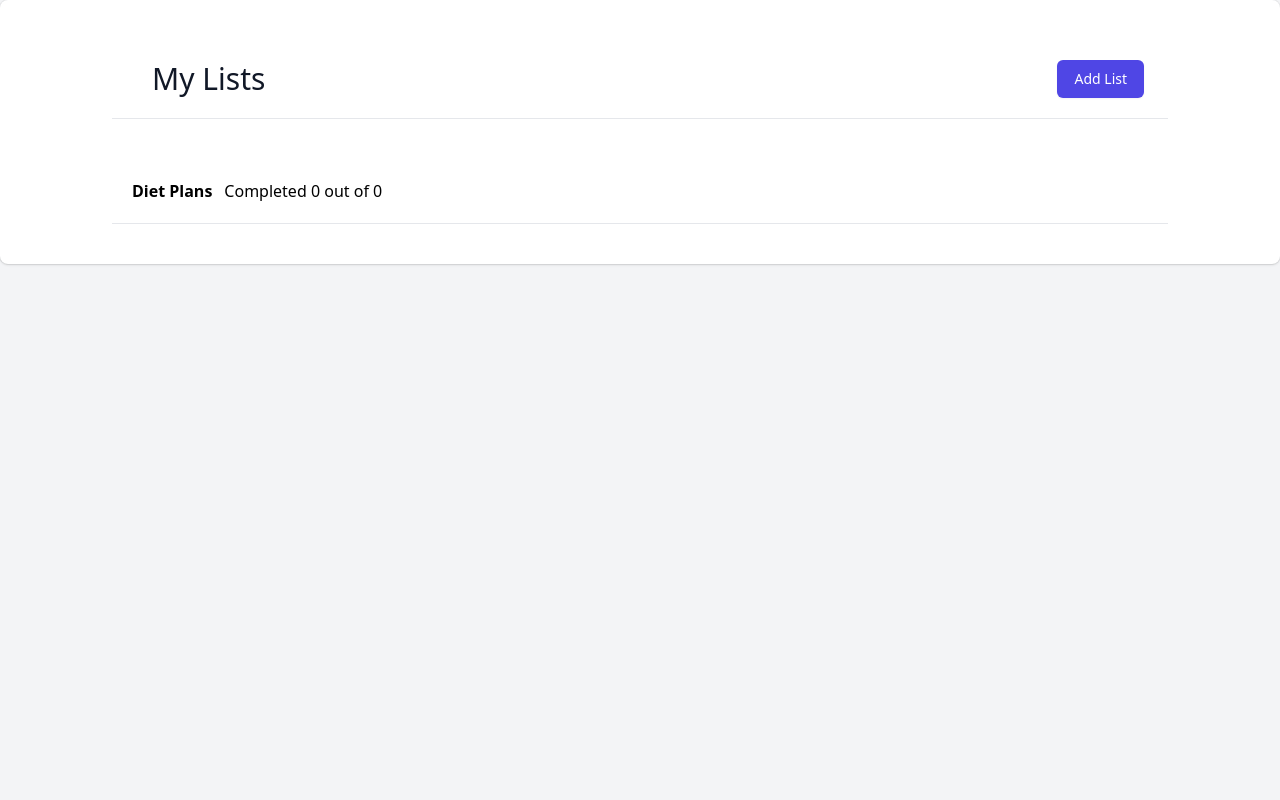
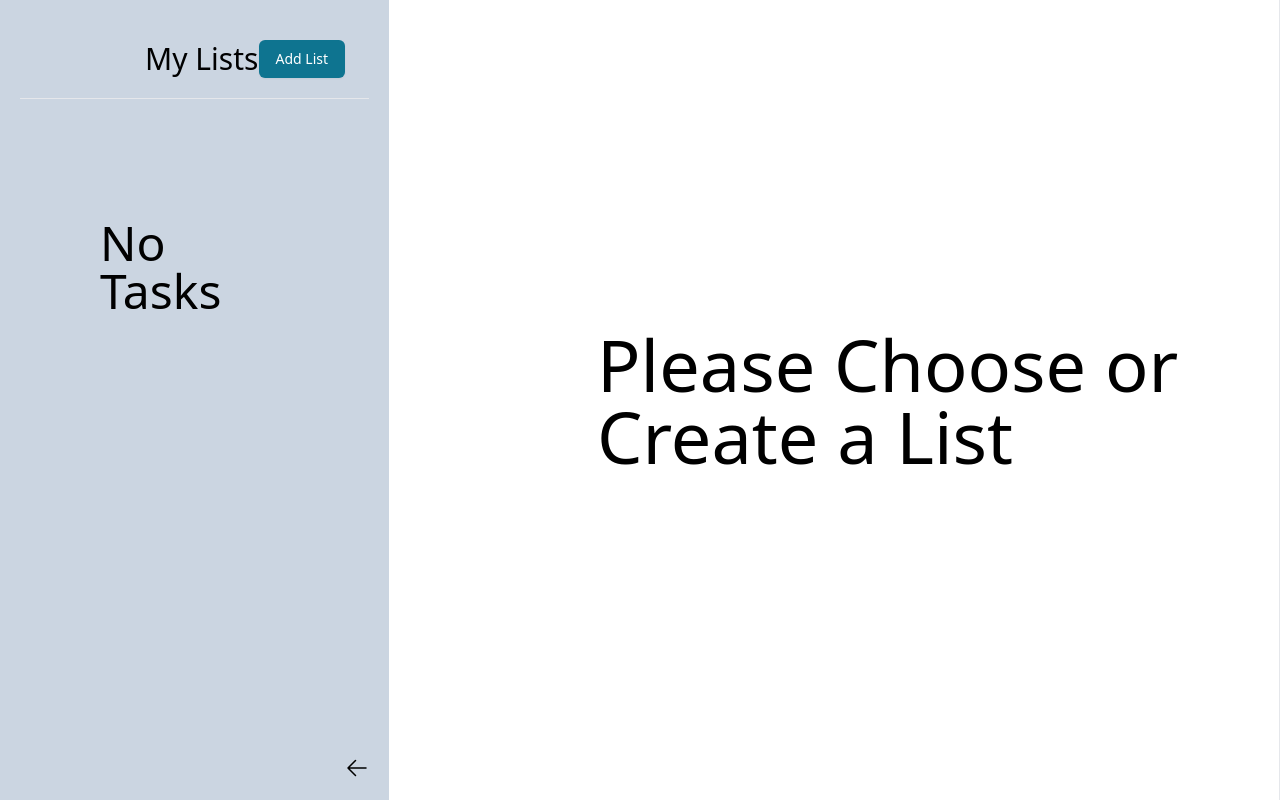
Before and after one commit to Byron-web/task-manager, an Angular app in the folder src/task-manager/: page / in a window 1280 px wide. Built offline with nearby package versions, Linux system fonts and the light colour scheme.

Commit message:
Updates - 10/22/2022

```diff
--- a/src/task-manager/src/app/app.component.html
+++ b/src/task-manager/src/app/app.component.html
@@ -1 +1,3 @@
-<app-task-list-overview></app-task-list-overview>
+<app-task-list-overview
+  class="h-full w-full grow flex flex-row"
+></app-task-list-overview>
--- a/src/task-manager/src/app/app.component.ts
+++ b/src/task-manager/src/app/app.component.ts
@@ -1,20 +1,10 @@
-import {Component} from '@angular/core';
-import {TaskList} from "./models/task-list.model";
-import {v4 as uuidv4} from 'uuid';
+import { Component } from '@angular/core';
+import { TaskList } from './models/task-list.model';
+import { v4 as uuidv4 } from 'uuid';
 
 @Component({
-  selector: 'app-root', templateUrl: './app.component.html', styleUrls: ['./app.component.scss']
+  selector: 'app-root',
+  templateUrl: './app.component.html',
+  styleUrls: ['./app.component.scss'],
 })
-export class AppComponent {
-  public taskList: TaskList = {
-    id: uuidv4(),
-    title: 'My Task List',
-    tasks: [{id: uuidv4(), name: 'Task1', detail: 'Blah', completed: false, dateCompleted: new Date, editMode: false},
-      {id: uuidv4(), name: 'Task2', detail: 'Blah', completed: false, dateCompleted: new Date, editMode: false},
-      {id: uuidv4(), name: 'Task3', detail: 'Blah', completed: false, dateCompleted: new Date, editMode: false},
-      {id: uuidv4(), name: 'Task4', detail: 'Blah', completed: false, dateCompleted: new Date, editMode: false},
-      {id: uuidv4(), name: 'Task5', detail: 'Blah', completed: false, dateCompleted: new Date, editMode: false},
-      {id: uuidv4(), name: 'Task6', detail: 'Blah', completed: false, dateCompleted: new Date, editMode: false},],
-    editMode: false
-  };
-}
+export class AppComponent {}
--- a/src/task-manager/src/app/components/task-list-card/task-list-card.component.html
+++ b/src/task-manager/src/app/components/task-list-card/task-list-card.component.html
@@ -1,4 +1,6 @@
-<div class="flex hover:bg-gray-50 p-5 border-b border-gray-200 cursor-pointer">
+<div
+  class="flex hover:bg-cyan-700 hover:text-white p-5 border-gray-200 cursor-pointer"
+>
   <h3 class="font-semibold">{{ taskList.title }}</h3>
   <h2 class="font-extralight ml-3">{{ getCompletedTasksMessage() }}</h2>
 </div>
--- a/src/task-manager/src/app/components/task-list-card/task-list-card.component.ts
+++ b/src/task-manager/src/app/components/task-list-card/task-list-card.component.ts
@@ -1,6 +1,6 @@
-import {TaskList} from '../../models/task-list.model';
-import {Component, OnInit} from '@angular/core';
-import {Input} from '@angular/core';
+import { TaskList } from '../../models/task-list.model';
+import { Component, OnInit } from '@angular/core';
+import { Input } from '@angular/core';
 
 @Component({
   selector: 'app-task-list-card',
@@ -9,16 +9,17 @@ import {Input} from '@angular/core';
 })
 export class TaskListCardComponent implements OnInit {
   @Input() public taskList!: TaskList;
+  public noList = '';
 
-  public constructor() {
-  }
+  public constructor() {}
 
-  public ngOnInit(): void {
-  }
+  public ngOnInit(): void {}
 
   public getCompletedTasksMessage(): string {
     let totalTasks: number = this.taskList.tasks.length;
-    let completedTasks: number = this.taskList.tasks.filter(x => x.completed).length;
+    let completedTasks: number = this.taskList.tasks.filter(
+      (x) => x.completed
+    ).length;
     return `Completed ${completedTasks} out of ${totalTasks}`;
   }
 }
--- a/src/task-manager/src/app/components/task-list-overview/task-list-overview.component.html
+++ b/src/task-manager/src/app/components/task-list-overview/task-list-overview.component.html
@@ -1,21 +1,65 @@
-<div class="bg-gray-100 h-full">
+<div class="h-full w-full flex flex-row border-r">
   <div
-    class="mx-auto max-w-7xl px-20 sm:px-24 lg:px-28 py-10 bg-white overflow-hidden shadow ring-1 ring-black ring-opacity-5 md:rounded-lg">
-    <div class="flex flex-row justify-between px-4 py-5 sm:px-6 border-b mb-10">
+    [ngClass]="isOpened ? 'w-[35rem]' : 'w-[5rem]'"
+    class="h-full p-5 flex flex-col justify-between overflow-hidden bg-slate-300"
+  >
+    <div>
+      <div
+        class="flex flex-row justify-between px-4 py-5 sm:px-6 border-b mb-10"
+      >
         <div class="ml-4 flex items-center">
-        <h3 class="text-3xl font-medium leading-6 text-gray-900">My Lists</h3>
+          <h3 class="text-3xl font-medium translate-x-3/4 leading-6">
+            My Lists
+          </h3>
         </div>
         <div>
           <button
-          class="relative inline-flex items-center rounded-md border border-transparent bg-indigo-600 px-4 py-2 text-sm font-medium text-white shadow-sm hover:bg-indigo-700 focus:outline-none focus:ring-2 focus:ring-indigo-500 focus:ring-offset-2"
-          type="button">
+            (click)="addList()"
+            class="relative inline-flex items-center rounded-md border border-transparent bg-cyan-700 px-4 py-2 text-sm font-medium text-white shadow-sm hover:bg-cyan-500 focus:outline-none focus:ring-2 focus:bg-cyan-600 focus:ring-offset-2"
+            type="button"
+          >
             Add List
           </button>
         </div>
       </div>
-    <app-task-list-card (click)="selectList(taskList)" *ngFor="let taskList of taskLists" [taskList]="taskList">
+      <app-task-list-card
+        (click)="selectList(taskList)"
+        *ngFor="let taskList of taskLists"
+        [taskList]="taskList"
+      >
         {{ taskList.title }}
       </app-task-list-card>
+      <div
+        *ngIf="this.taskLists.length <= 0"
+        class="flex items-center justify-center p-20 text-5xl font-extralight"
+      >
+        No Tasks
       </div>
-  <app-task-list *ngIf="currentTaskList" [taskList]="currentTaskList"></app-task-list>
     </div>
+    <button class="flex justify-end" (click)="toggleNav()">
+      <svg
+        [ngClass]="isOpened ? 'rotate-0' : 'rotate-180'"
+        xmlns="http://www.w3.org/2000/svg"
+        fill="none"
+        viewBox="0 0 24 24"
+        stroke-width="1.5"
+        stroke="currentColor"
+        class="w-6 h-6 cursor-pointer transition-transform"
+      >
+        <path
+          stroke-linecap="round"
+          stroke-linejoin="round"
+          d="M10.5 19.5L3 12m0 0l7.5-7.5M3 12h18"
+        />
+      </svg>
+    </button>
+  </div>
+  <div class="flex justify-center items-center text-7xl ml-52">
+    <h1 *ngIf="!currentTaskList">Please Choose or Create a List</h1>
+  </div>
+  <app-task-list
+    class="w-full"
+    *ngIf="currentTaskList"
+    [taskList]="currentTaskList"
+  ></app-task-list>
+</div>
--- a/src/task-manager/src/app/components/task-list-overview/task-list-overview.component.ts
+++ b/src/task-manager/src/app/components/task-list-overview/task-list-overview.component.ts
@@ -1,23 +1,60 @@
-import {TaskList} from '../../models/task-list.model';
-import {Component, OnInit} from '@angular/core';
-import {v4 as uuidv4} from 'uuid';
+import { TaskList } from '../../models/task-list.model';
+import { Component, OnDestroy, OnInit } from '@angular/core';
+import { v4 as uuidv4 } from 'uuid';
 
 @Component({
   selector: 'app-task-list-overview',
   templateUrl: './task-list-overview.component.html',
   styleUrls: ['./task-list-overview.component.scss'],
 })
-export class TaskListOverviewComponent implements OnInit {
-  public taskLists: TaskList[] = [{id: uuidv4(), title: 'Diet Plans', tasks: [], editMode: false},];
+export class TaskListOverviewComponent implements OnInit, OnDestroy {
+  public taskLists: TaskList[] = [];
   public currentTaskList!: TaskList;
+  public isOpened: boolean = true;
 
-  constructor() {
+  constructor() {}
+
+  ngOnDestroy(): void {
+    this.saveData('taskLists', JSON.stringify(this.taskLists));
   }
 
   ngOnInit(): void {
+    let raw = this.getData('taskLists');
+    if (raw === '{}') raw = '[]';
+    this.taskLists = JSON.parse(raw);
+    setInterval(
+      () => this.saveData('taskLists', JSON.stringify(this.taskLists)),
+      10000
+    );
+  }
+
+  public saveData(key: string, value: string): void {
+    localStorage.setItem(key, value);
+  }
+
+  public getData(key: string): string {
+    return localStorage.getItem(key) ?? '[]';
   }
 
   public selectList(taskList: TaskList): void {
     this.currentTaskList = taskList;
   }
+
+  public addList(): void {
+    this.taskLists.push({
+      id: uuidv4(),
+      title: 'New List',
+      icon: '',
+      tasks: [],
+      editMode: true,
+    });
+  }
+
+  public miniList(): void {
+    document.getElementById('list-wrapper')?.style.width;
+  }
+
+  public toggleNav(): void {
+    this.isOpened = !this.isOpened;
+  }
 }
--- a/src/task-manager/src/app/components/task-list/task-list.component.scss
+++ b/src/task-manager/src/app/components/task-list/task-list.component.scss
@@ -0,0 +1,3 @@
+select {
+  appearance: none;
+}
--- a/src/task-manager/src/app/components/task-list/task-list.component.ts
+++ b/src/task-manager/src/app/components/task-list/task-list.component.ts
@@ -1,20 +1,21 @@
-import {Component, Input, OnInit} from '@angular/core';
-import {TaskList} from '../../models/task-list.model';
-import {TaskItem} from '../../models/task-item.model';
+import { Component, Input, OnInit } from '@angular/core';
+import { TaskList } from '../../models/task-list.model';
+import { TaskItem } from '../../models/task-item.model';
 import * as _ from 'lodash';
-import {v4 as uuidv4} from 'uuid';
+import { v4 as uuidv4 } from 'uuid';
 
 @Component({
-  selector: 'app-task-list', templateUrl: './task-list.component.html', styleUrls: ['./task-list.component.scss'],
+  selector: 'app-task-list',
+  templateUrl: './task-list.component.html',
+  styleUrls: ['./task-list.component.scss'],
 })
 export class TaskListComponent implements OnInit {
   @Input() public taskList!: TaskList;
+  public iconList: string[] = ['academic-cap'];
 
-  public constructor() {
-  }
+  public constructor() {}
 
-  public ngOnInit(): void {
-  }
+  public ngOnInit(): void {}
 
   public toggleEdit(): void {
     this.taskList.editMode = !this.taskList.editMode;
@@ -22,7 +23,12 @@ export class TaskListComponent implements OnInit {
 
   public addTask(): void {
     this.taskList.tasks.push({
-      id: uuidv4(), name: '', detail: '', completed: false, dateCompleted: new Date(), editMode: true,
+      id: uuidv4(),
+      name: '',
+      detail: '',
+      completed: false,
+      dateCompleted: new Date(),
+      editMode: true,
     });
   }
 
--- a/src/task-manager/src/index.html
+++ b/src/task-manager/src/index.html
@@ -1,13 +1,33 @@
-<!doctype html>
+<!DOCTYPE html>
 <html lang="en">
   <head>
-  <meta charset="utf-8">
+    <meta charset="utf-8" />
     <title>TaskManager</title>
-  <base href="/">
-  <meta name="viewport" content="width=device-width, initial-scale=1">
-  <link rel="icon" type="image/x-icon" href="favicon.ico">
+    <base href="/" />
+    <meta name="viewport" content="width=device-width, initial-scale=1" />
+    <link rel="icon" type="image/x-icon" href="favicon.ico" />
   </head>
   <body>
+    <svg style="display: none" version="2.0">
+      <defs>
+        <symbol
+          id="academic-cap"
+          xmlns="http://www.w3.org/2000/svg"
+          fill="none"
+          viewBox="0 0 24 24"
+          stroke-width="1.5"
+          stroke="currentColor"
+          class="w-6 h-6"
+        >
+          <path
+            stroke-linecap="round"
+            stroke-linejoin="round"
+            d="M4.26 10.147a60.436 60.436 0 00-.491 6.347A48.627 48.627 0 0112 20.904a48.627 48.627 0 018.232-4.41 60.46 60.46 0 00-.491-6.347m-15.482 0a50.57 50.57 0 00-2.658-.813A59.905 59.905 0 0112 3.493a59.902 59.902 0 0110.399 5.84c-.896.248-1.783.52-2.658.814m-15.482 0A50.697 50.697 0 0112 13.489a50.702 50.702 0 017.74-3.342M6.75 15a.75.75 0 100-1.5.75.75 0 000 1.5zm0 0v-3.675A55.378 55.378 0 0112 8.443m-7.007 11.55A5.981 5.981 0 006.75 15.75v-1.5"
+          />
+        </symbol>
+      </defs>
+    </svg>
+
     <app-root></app-root>
   </body>
 </html>
```
Also changed, not shown: src/task-manager/src/app/components/task-list/task-list.component.html (+18 -7 lines), src/task-manager/src/app/models/task-list.model.ts (+6 -5 lines), 1 other file (tests, documents, lock files or other folders). Lines whose indentation alone changed are shown as unchanged.
